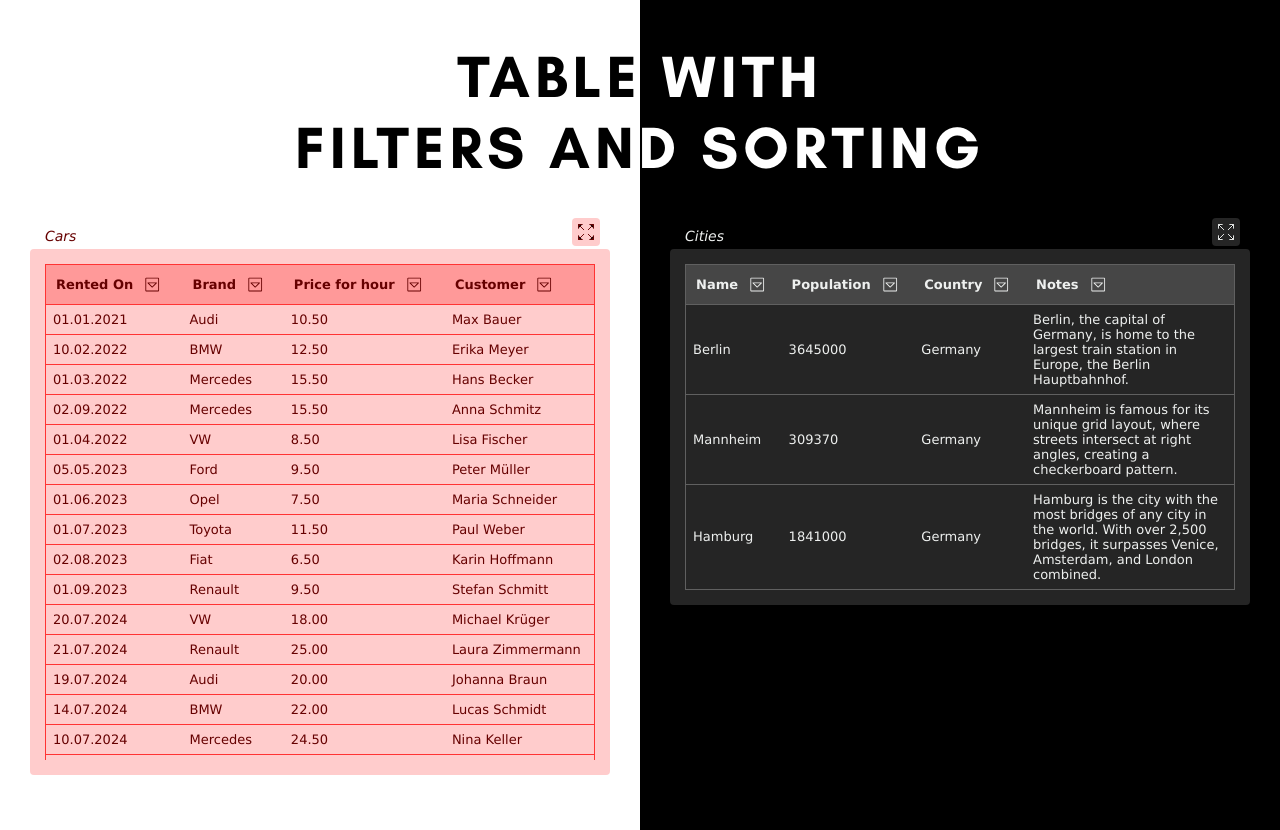
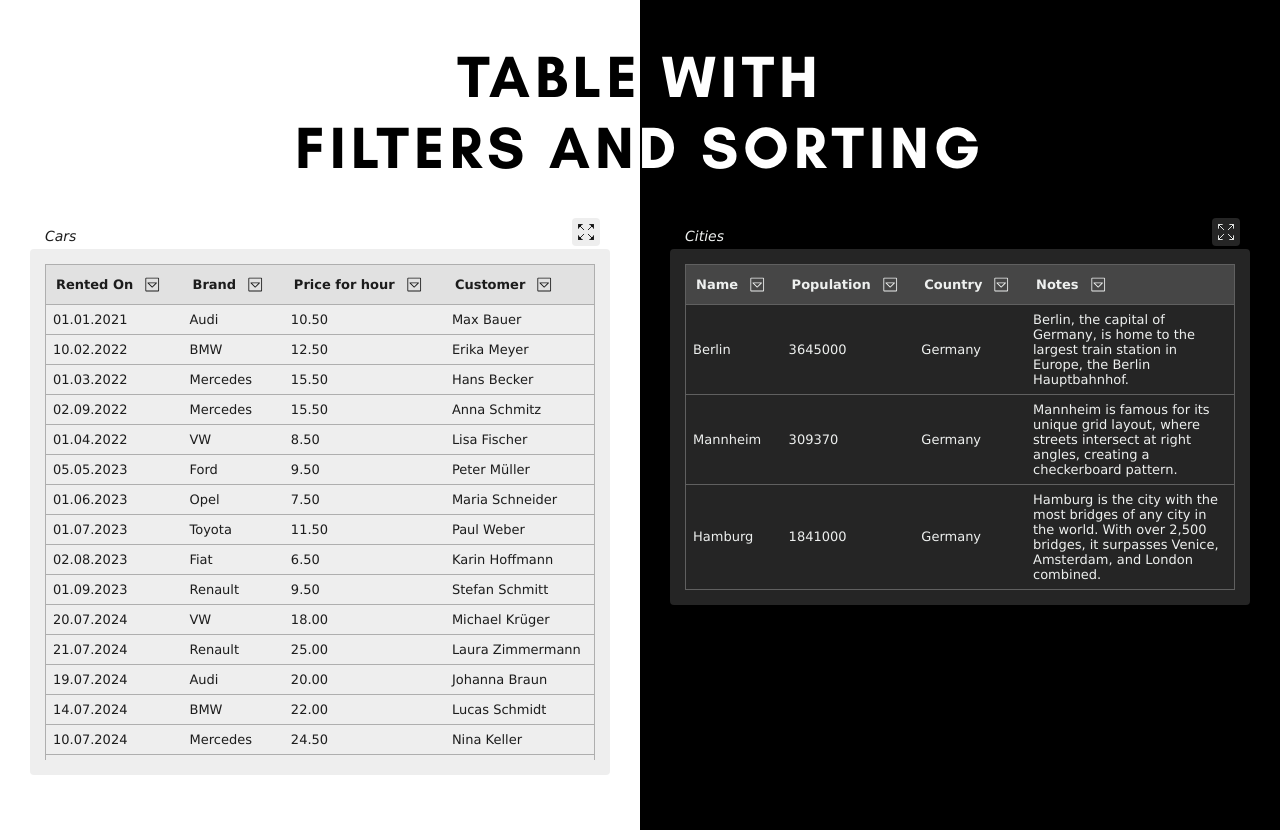
Before and after one commit to vika-v-v/table-with-filters-and-sorting, an Angular app: page / in a window 1280 px wide. Built offline with nearby package versions, Linux system fonts and the light colour scheme; a web font is replaced by a local one.

Commit message:
finished readme

```diff
--- a/src/app/demo/demo.component.html
+++ b/src/app/demo/demo.component.html
@@ -2,7 +2,7 @@
     <h1 id="header">Table with<br>filters&nbsp;and&nbsp;sorting</h1>
     <div id="tables-container">
     <div id="cars-container">
-      <app-table id="cars" [name]="'Cars'" [tableHeader]="carsTableHeader" [tableData]="carsTableData" [theme]="'red'"></app-table>
+      <app-table id="cars" [name]="'Cars'" [tableHeader]="carsTableHeader" [tableData]="carsTableData" [theme]="'light'"></app-table>
     </div>
     <div id="cities-container">
       <app-table id="cities" [name]="'Cities'" [tableHeader]="citiesTableHeader" [tableData]="citiesTableData" [theme]="'dark'"></app-table>
--- a/src/app/table/table.component.ts
+++ b/src/app/table/table.component.ts
@@ -353,7 +353,7 @@
   }
 
   // ------------------------
-  // Futher helper methods
+  // Further helper methods
   // ------------------------
 
   private initCheckboxParameters(i: number, filterObject: any) {
```
Also changed, not shown: src/assets/preview/adding_theme_video.png (added), 1 other file (tests, documents, lock files or other folders).
